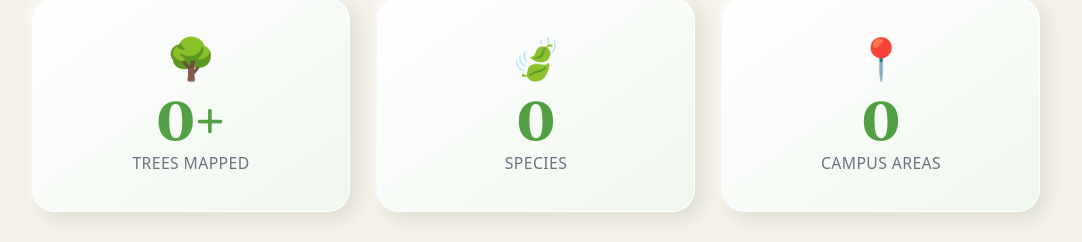
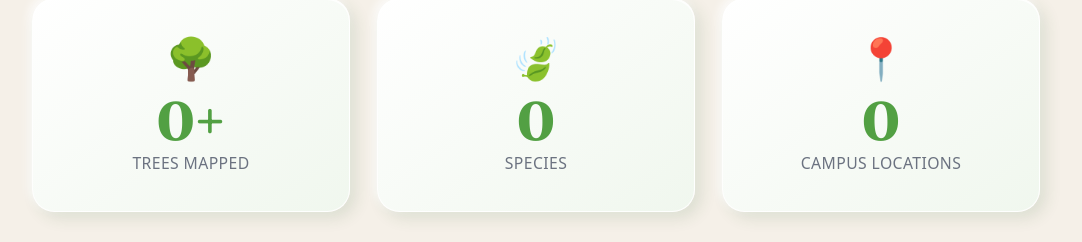
Before and after one commit to Sreenandha1410/greenatlas-frontend, a React (Vite) app: page / in a window 1280 px wide. Shown: the part 1126-1368 px from the top of the page, without its empty margins (104-1186 px from the left). Built offline with nearby package versions, Linux system fonts and the light colour scheme; no server answers.

Commit message:
Update Home.jsx

```diff
--- a/src/pages/Home.jsx
+++ b/src/pages/Home.jsx
@@ -41,7 +41,7 @@ export default function Home() {
   const statCards = [
     { label: 'Trees Mapped', value: stats.trees, icon: '🌳', suffix: '+' },
     { label: 'Species', value: stats.species, icon: '🍃', suffix: '' },
-    { label: 'Campus Areas', value: stats.areas, icon: '📍', suffix: '' }
+    { label: 'Campus Locations', value: stats.areas, icon: '📍', suffix: '' }
   ]
 
   const fadeUp = (delay = 0) => ({
```
